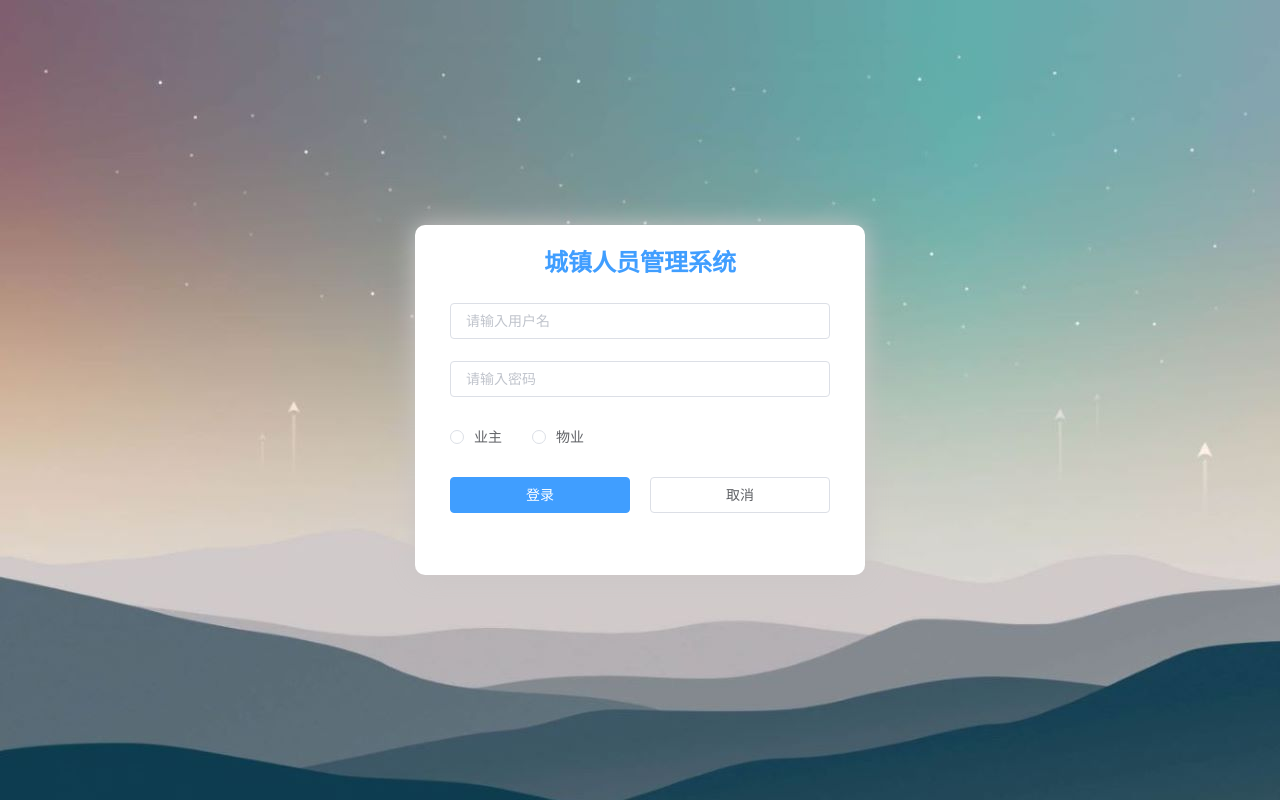
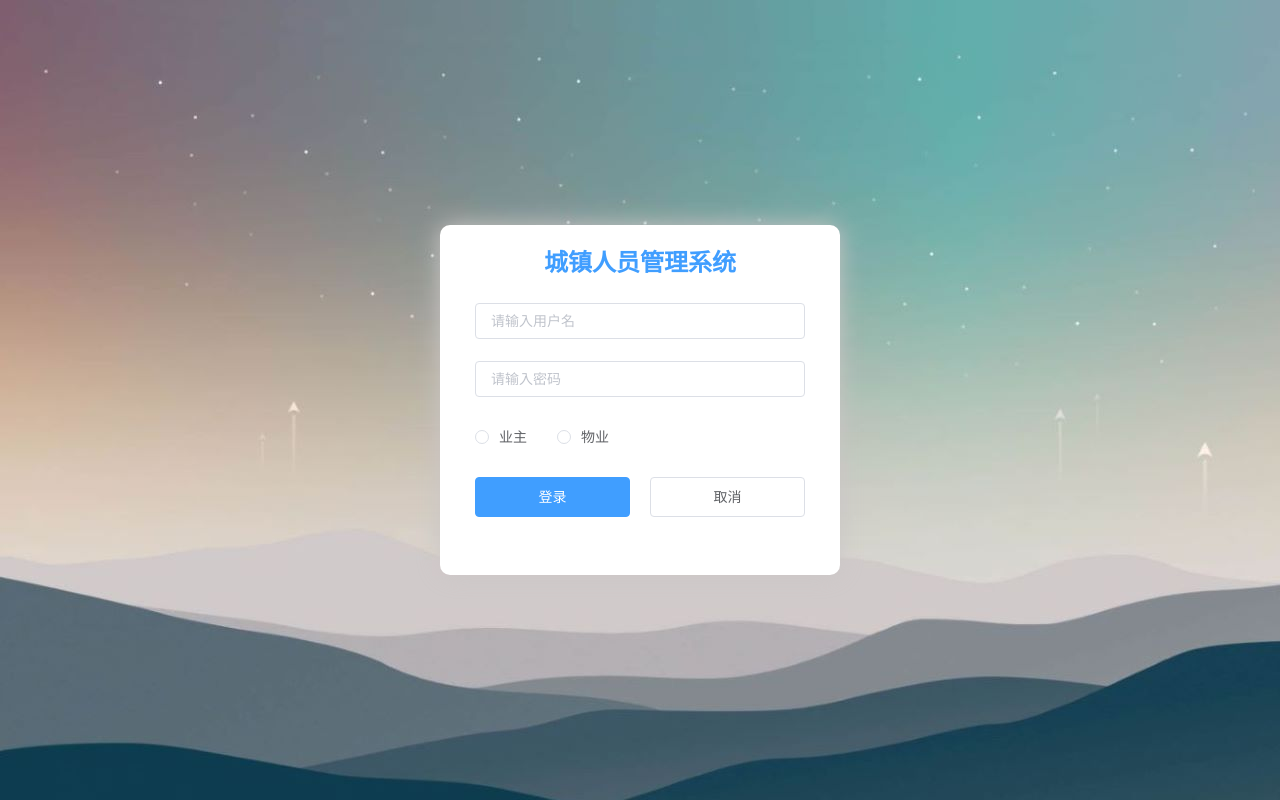
Before and after one commit to MatsuSakura/community-front, a Vue app: page /#/login in a window 1280 px wide. Built offline with nearby package versions, Linux system fonts and the light colour scheme; no server answers.

Commit message:
初始化登录页面

```diff
--- a/src/views/login/index.vue
+++ b/src/views/login/index.vue
@@ -108,7 +108,7 @@ export default {
 
 .loginForm {
   height: 350px;
-  width: 450px;
+  width: 400px;
   border-radius: 10px;
   box-shadow: 0 0 25px #cac6c6;
   padding: 20px 35px;
@@ -124,5 +124,6 @@ export default {
 }
 .my-button {
   width: 100%;
+  height: 40px
 }
 </style>
```
